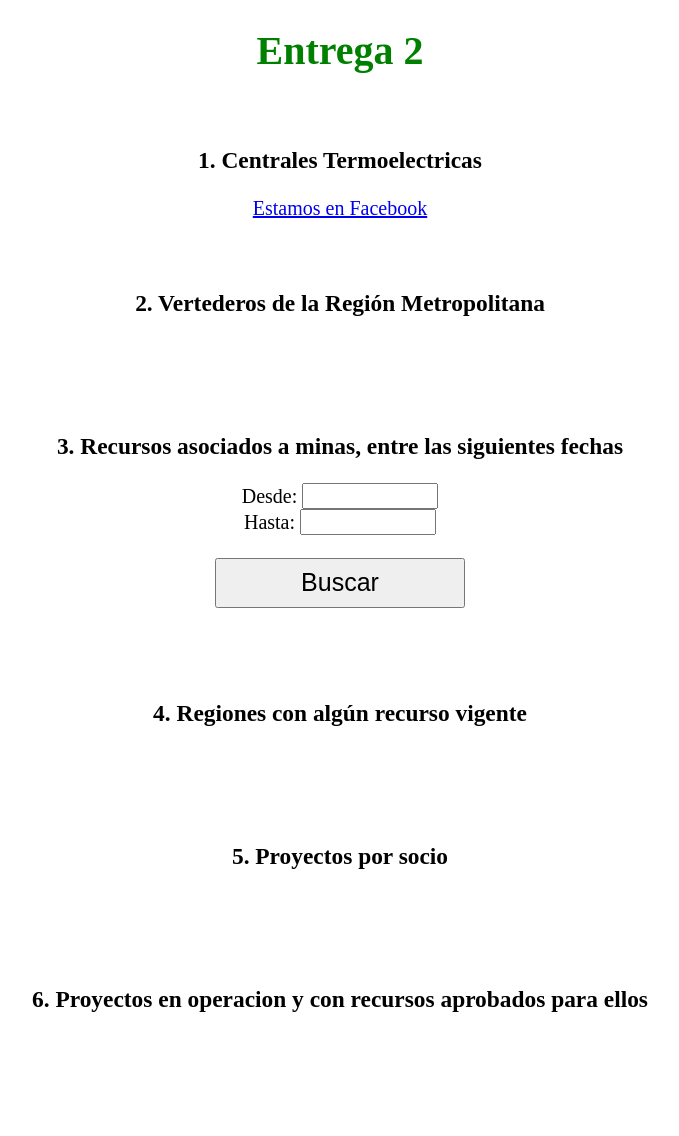
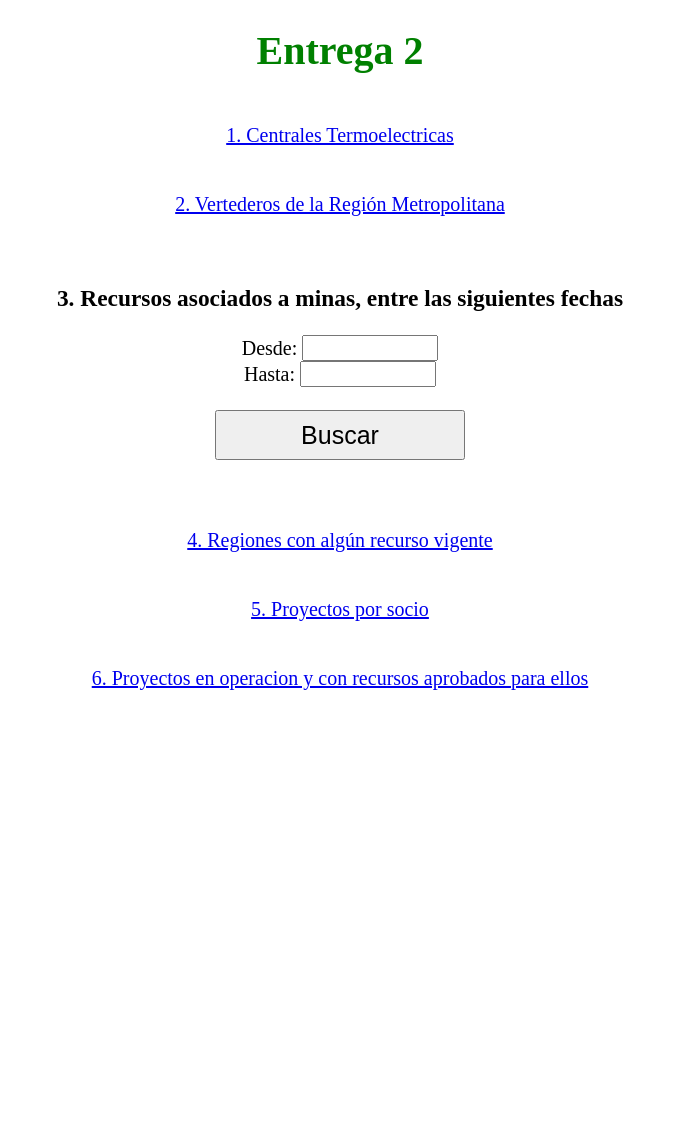
Before and after one commit to fpaez7/data, a PHP site: page / in a window 1280 px wide. Shown: the whole page, without its empty margins (308-987 px from the left). After the commit the page ends 690 px from the top, so only its background shows below. Run offline with PHP 8.4, Linux system fonts and the light colour scheme.

Commit message:
arreglos en la pagina

```diff
--- a/App/config/data.php
+++ b/App/config/data.php
@@ -1,5 +1,5 @@
 <?php
-$user = 'grupoXX';
-$password = 'grupoXX';
-$databaseName = 'grupoXX';
+$user = 'grupo39';
+$password = 'gauchos39';
+$databaseName = 'grupo39';
 ?>
--- a/App/consultas/consulta_1.php
+++ b/App/consultas/consulta_1.php
@@ -1,6 +1,8 @@
 <?php include('../templates/header.html');   ?>
 
 <body>
+<h2 align="center">Centrales Termoelectricas</h2>
+
 <?php
   #Llama a conexión, crea el objeto PDO y obtiene la variable $db
   require("../config/conexion.php");
--- a/App/consultas/consulta_2.php
+++ b/App/consultas/consulta_2.php
@@ -1,6 +1,7 @@
 <?php include('../templates/header.html');   ?>
 
 <body>
+  <h2 align="center">Vertederos de la Región Metropolitana</h2>
 <?php
   #Llama a conexión, crea el objeto PDO y obtiene la variable $db
   require("../config/conexion.php");
--- a/App/consultas/consulta_4.php
+++ b/App/consultas/consulta_4.php
@@ -1,6 +1,8 @@
 <?php include('../templates/header.html');   ?>
 
 <body>
+<h2 align="center">Regiones con algún recurso vigente</h2>
+
 <?php
   #Llama a conexión, crea el objeto PDO y obtiene la variable $db
   require("../config/conexion.php");
--- a/App/consultas/consulta_5.php
+++ b/App/consultas/consulta_5.php
@@ -1,6 +1,7 @@
 <?php include('../templates/header.html');   ?>
 
 <body>
+<h2 align="center">Proyectos por socio</h2>
 <?php
   #Llama a conexión, crea el objeto PDO y obtiene la variable $db
   require("../config/conexion.php");
--- a/App/consultas/consulta_6.php
+++ b/App/consultas/consulta_6.php
@@ -1,6 +1,7 @@
 <?php include('../templates/header.html');   ?>
 
 <body>
+<h2 align="center">Proyectos en operacion y con recursos aprobados para ellos</h2>
 <?php
   #Llama a conexión, crea el objeto PDO y obtiene la variable $db
   require("../config/conexion.php");
--- a/App/index.php
+++ b/App/index.php
@@ -5,15 +5,13 @@
 
   <br>
 
-  <h3 align="center"> 1. Centrales Termoelectricas</h3>
-  <a href="https://www.facebook.com/">Estamos en Facebook</a>
+  <a align="center" href="consultas/consulta_1.php">1. Centrales Termoelectricas</a>
 
   <br>
   <br>
   <br>
 
-  <h3 align="center"> 2. Vertederos de la Región Metropolitana</h3>
-
+  <a align="center" href="consultas/consulta_2.php"> 2. Vertederos de la Región Metropolitana</a>
 
   <br>
   <br>
@@ -21,7 +19,7 @@
 
   <h3 align="center"> 3. Recursos asociados a minas, entre las siguientes fechas</h3>
 
-  <form align="center" action="consultas/consulta3.php" method="post">
+  <form align="center" action="consultas/consulta_3.php" method="post">
       Desde:
       <input type="text" name="Desde">
       <br/>
@@ -35,20 +33,20 @@
   <br>
   <br>
 
-  <h3 align="center">4. Regiones con algún recurso vigente</h3>
+  <a align="center" href="consultas/consulta_4.php">4. Regiones con algún recurso vigente</a>
 
   <br>
   <br>
   <br>
 
-  <h3 align="center">5. Proyectos por socio</h3>
+  <a align="center" href="consultas/consulta_5.php">5. Proyectos por socio</a>
 
 
   <br>
   <br>
   <br>
 
-  <h3 align="center">6. Proyectos en operacion y con recursos aprobados para ellos</h3>
+  <a align="center"href="consultas/consulta_6.php">6. Proyectos en operacion y con recursos aprobados para ellos</a>
 
 
   <br>
```
Also changed, not shown: App/consultas/consulta_3.php (+5 -2 lines).
